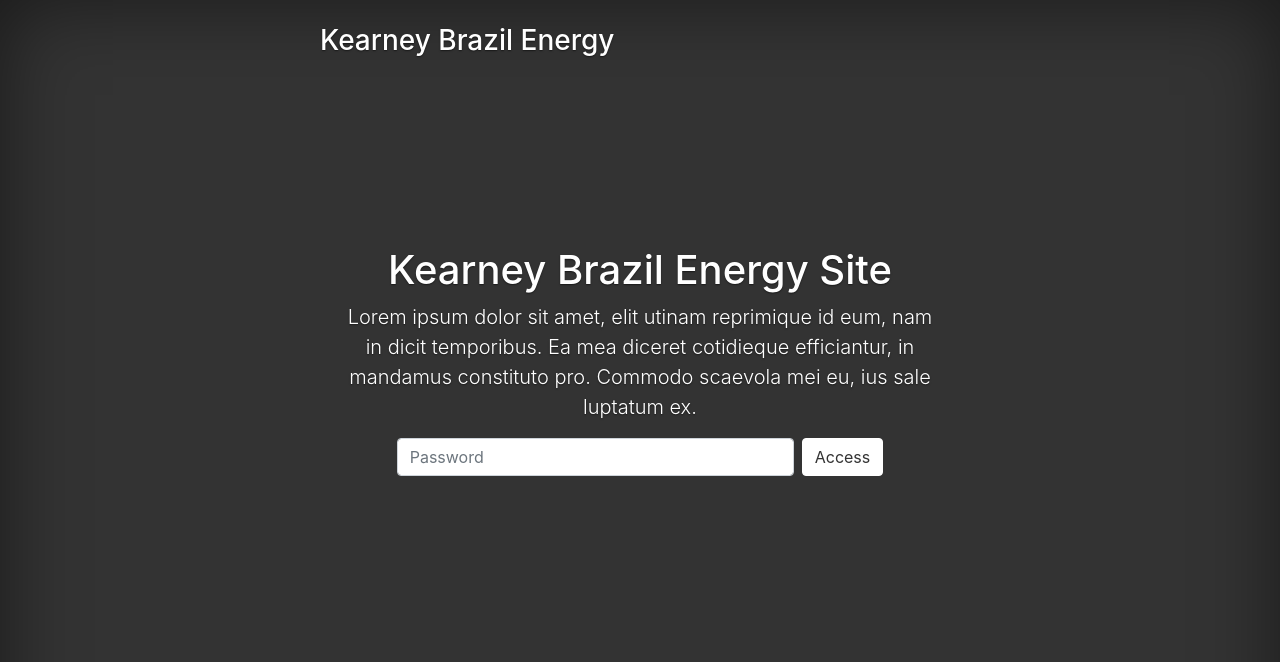
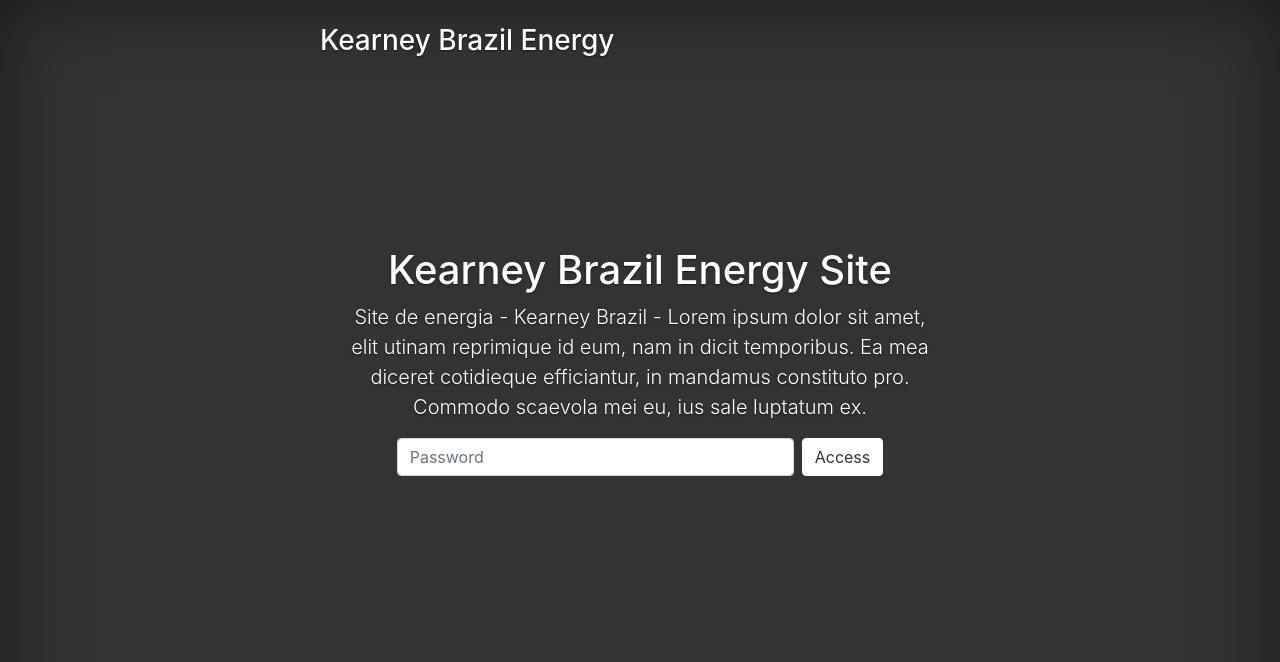
Before and after one commit to agnaldoluiz/web_utilities, a Flask app: page / in a window 1280 px wide. Shown: the top 662 px of the page. Run offline with Flask 2, Linux system fonts and the light colour scheme; some libraries are stand-ins or nearby versions.

Commit message:
Alteração da descrição do site
Alteração da cover mudando a descrição do site

```diff
--- a/app/templates/cover.html
+++ b/app/templates/cover.html
@@ -6,7 +6,7 @@
     <meta name="description" content="">
     <meta name="author" content="Agnaldo Cunha, Analytics Associate">
     <meta name="generator" content="Jekyll v4.0.1">
-    <title>Utilities Brasil</title>
+    <title>Utilities Brazil</title>
 
     <!-- Bootstrap core CSS -->
     <link rel="stylesheet" type="text/css" href="{{ url_for ('static', filename='css/bootstrap.min.css')}}">
@@ -56,7 +56,7 @@
 
       <main role="main" class="inner cover">
         <h1 class="cover-heading">Kearney Brazil Energy Site</h1>
-        <p class="lead">Lorem ipsum dolor sit amet, elit utinam reprimique id eum, nam in dicit temporibus. Ea mea diceret cotidieque efficiantur, in mandamus constituto pro. Commodo scaevola mei eu, ius sale luptatum ex.</p>
+        <p class="lead">Site de energia - Kearney Brazil - Lorem ipsum dolor sit amet, elit utinam reprimique id eum, nam in dicit temporibus. Ea mea diceret cotidieque efficiantur, in mandamus constituto pro. Commodo scaevola mei eu, ius sale luptatum ex.</p>
         <p class="lead">
           <form action="" method="post" class="form-inline my-4 mt-md-0 justify-content-center">
               {{ form.hidden_tag() }}
```
